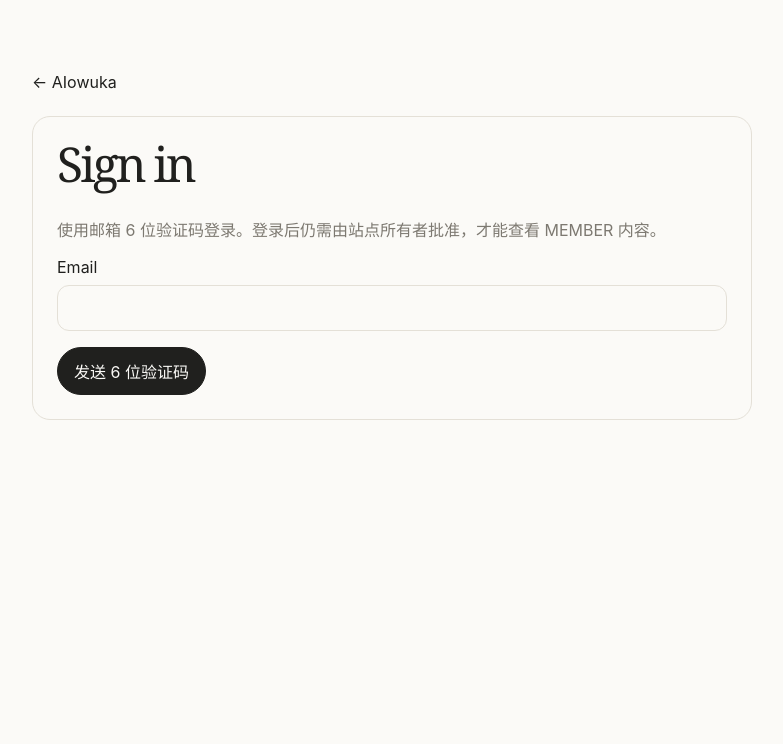
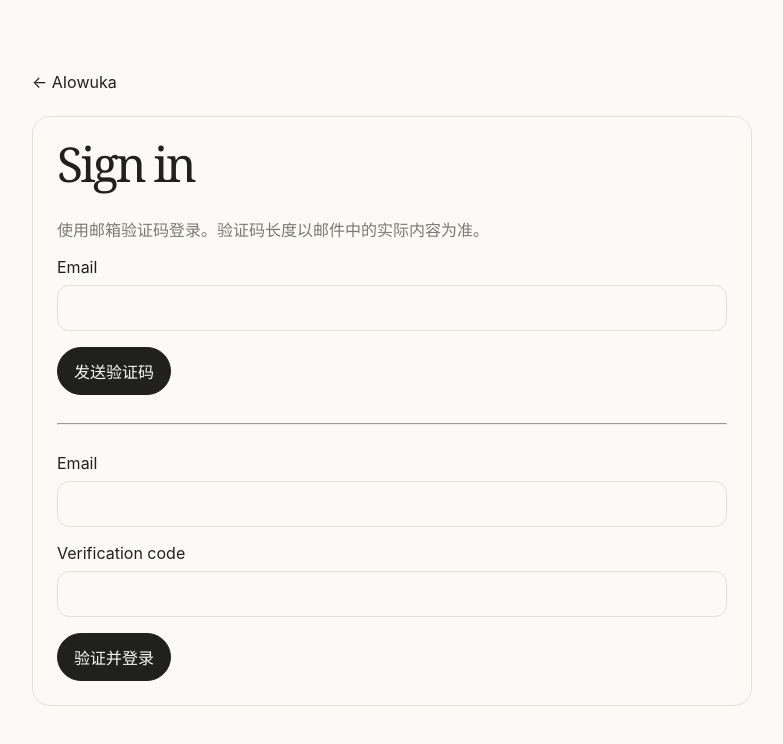
Before and after one commit to Aiowuka/Aiowuka.github.io, a Next.js app: page /login in a window 1280 px wide. Shown: the top 744 px of the page, without its empty margins (248-1031 px from the left). Built offline with nearby package versions, Linux system fonts and the light colour scheme.

Commit message:
fix: always show OTP verification form and accept configured code length

```diff
--- a/app/login/page.tsx
+++ b/app/login/page.tsx
@@ -5,7 +5,6 @@ const errorCopy: Record<string, string> = {
   'rate-limit': '发送太频繁，请稍后再试。',
   'send-failed': '邮件发送失败，请稍后再试。',
   'invalid-code': '验证码无效或已过期。',
-  'expired-flow': '本次登录已过期，请重新发送验证码。',
 }
 
 export default async function LoginPage({ searchParams }: { searchParams: Promise<{ sent?: string; error?: string }> }) {
@@ -16,25 +15,31 @@ export default async function LoginPage({ searchParams }: { searchParams: Promis
     <a href="/">← AIowuka</a>
     <div className="panel" style={{marginTop:24}}>
       <h1 style={{fontSize:48}}>Sign in</h1>
-      <p className="muted">使用邮箱 6 位验证码登录。登录后仍需由站点所有者批准，才能查看 MEMBER 内容。</p>
+      <p className="muted">使用邮箱验证码登录。验证码长度以邮件中的实际内容为准。</p>
       {error && <p>{error}</p>}
-      {params.sent ? <>
-        <p>验证码已发送。请输入邮件中的 6 位数字。</p>
-        <form action={verifyEmailOtp}>
-          <div className="field">
-            <label htmlFor="token">Verification code</label>
-            <input id="token" name="token" inputMode="numeric" autoComplete="one-time-code" pattern="[0-9]{6}" maxLength={6} required />
-          </div>
-          <button className="button primary" type="submit">验证并登录</button>
-        </form>
-        <p className="muted" style={{marginTop:16}}><a href="/login">重新发送</a></p>
-      </> : <form action={sendEmailOtp}>
+      {params.sent && <p>验证码已发送，请检查邮箱。</p>}
+
+      <form action={sendEmailOtp}>
         <div className="field">
-          <label htmlFor="email">Email</label>
-          <input id="email" name="email" type="email" required autoComplete="email" />
+          <label htmlFor="send-email">Email</label>
+          <input id="send-email" name="email" type="email" required autoComplete="email" />
         </div>
-        <button className="button primary" type="submit">发送 6 位验证码</button>
-      </form>}
+        <button className="button primary" type="submit">发送验证码</button>
+      </form>
+
+      <hr style={{margin:'28px 0'}} />
+
+      <form action={verifyEmailOtp}>
+        <div className="field">
+          <label htmlFor="verify-email">Email</label>
+          <input id="verify-email" name="email" type="email" required autoComplete="email" />
+        </div>
+        <div className="field">
+          <label htmlFor="token">Verification code</label>
+          <input id="token" name="token" inputMode="numeric" autoComplete="one-time-code" pattern="[0-9]{6,8}" minLength={6} maxLength={8} required />
+        </div>
+        <button className="button primary" type="submit">验证并登录</button>
+      </form>
     </div>
   </main>
 }
```
